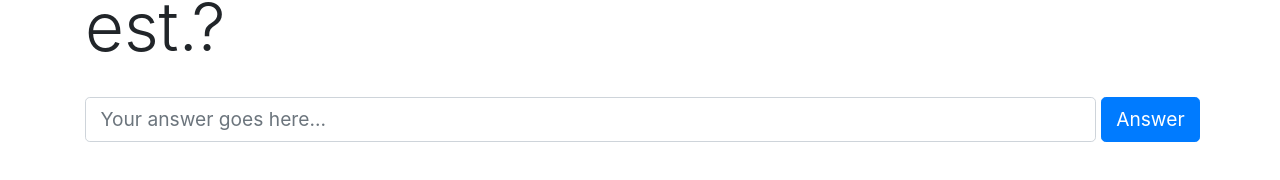
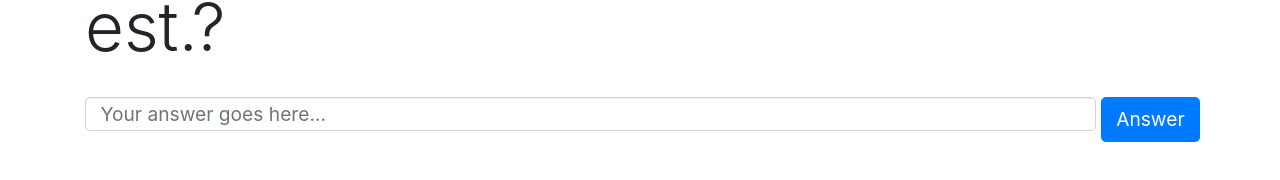
Before and after one commit to ZakMos/quizzard, a website: page mocks/screen-2.html in a window 1280 px wide. Shown: the part 416-596 px from the top of the page. Drawn offline with nearby package versions, Linux system fonts and the light colour scheme.

Commit message:
Update Bootstrap

```diff
--- a/mocks/screen-2.html
+++ b/mocks/screen-2.html
@@ -4,8 +4,7 @@
   <meta charset="UTF-8">
   <meta name="viewport" content="width=device-width, initial-scale=1.0">
   <meta http-equiv="X-UA-Compatible" content="ie=edge">
-  <link rel="stylesheet" href="https://stackpath.bootstrapcdn.com/bootstrap/4.1.1/css/bootstrap.min.css" integrity="sha384-WskhaSGFgHYWDcbwN70/dfYBj47jz9qbsMId/iRN3ewGhXQFZCSftd1LZCfmhktB" crossorigin="anonymous">
-  <link rel="stylesheet" href="/styles/main.css">
+  <link rel="stylesheet" href="https://maxcdn.bootstrapcdn.com/bootstrap/3.3.7/css/bootstrap.min.css" integrity="sha384-BVYiiSIFeK1dGmJRAkycuHAHRg32OmUcww7on3RYdg4Va+PmSTsz/K68vbdEjh4u" crossorigin="anonymous">  <link rel="stylesheet" href="/styles/main.css">
   <title>Quizzards</title>
 </head>
 <body>
```
